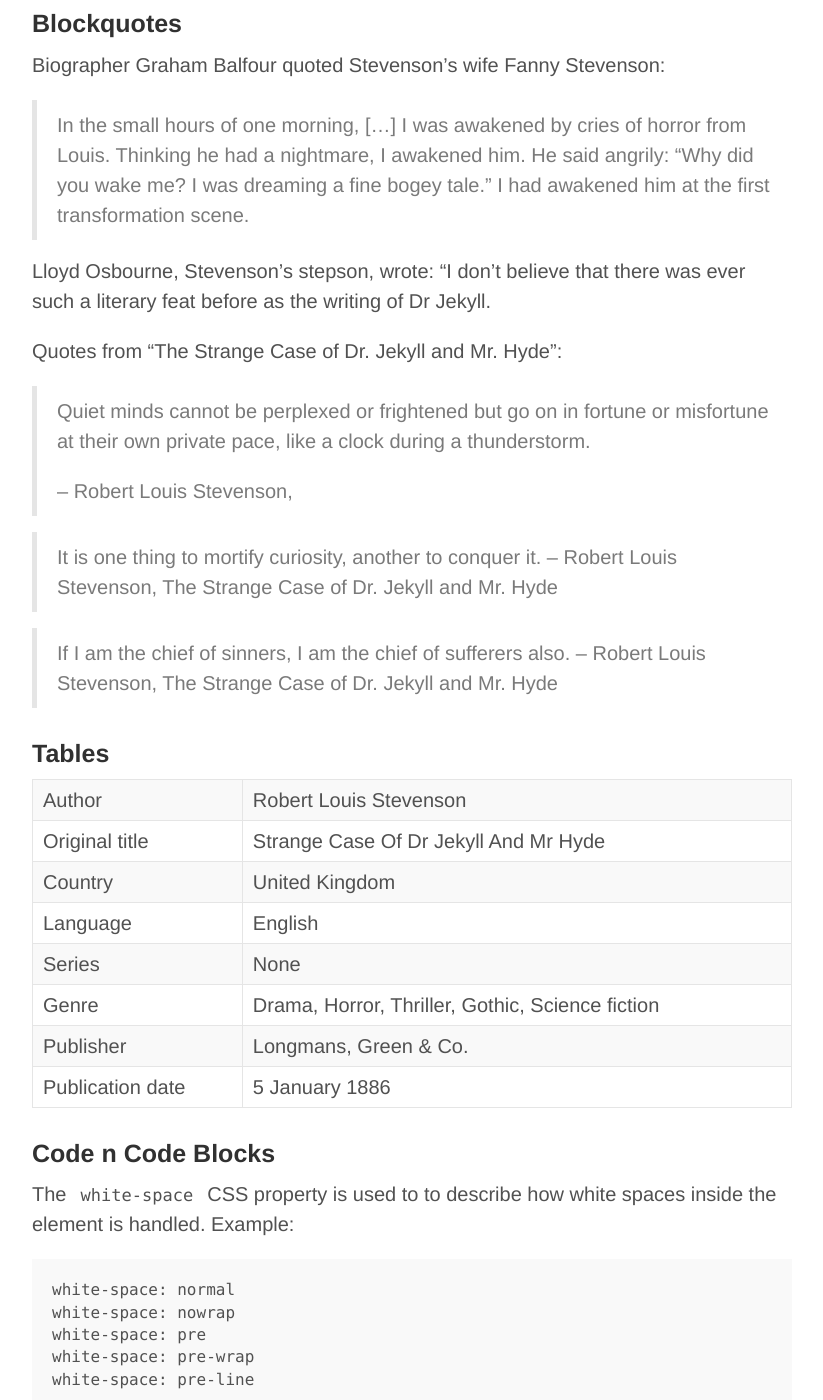
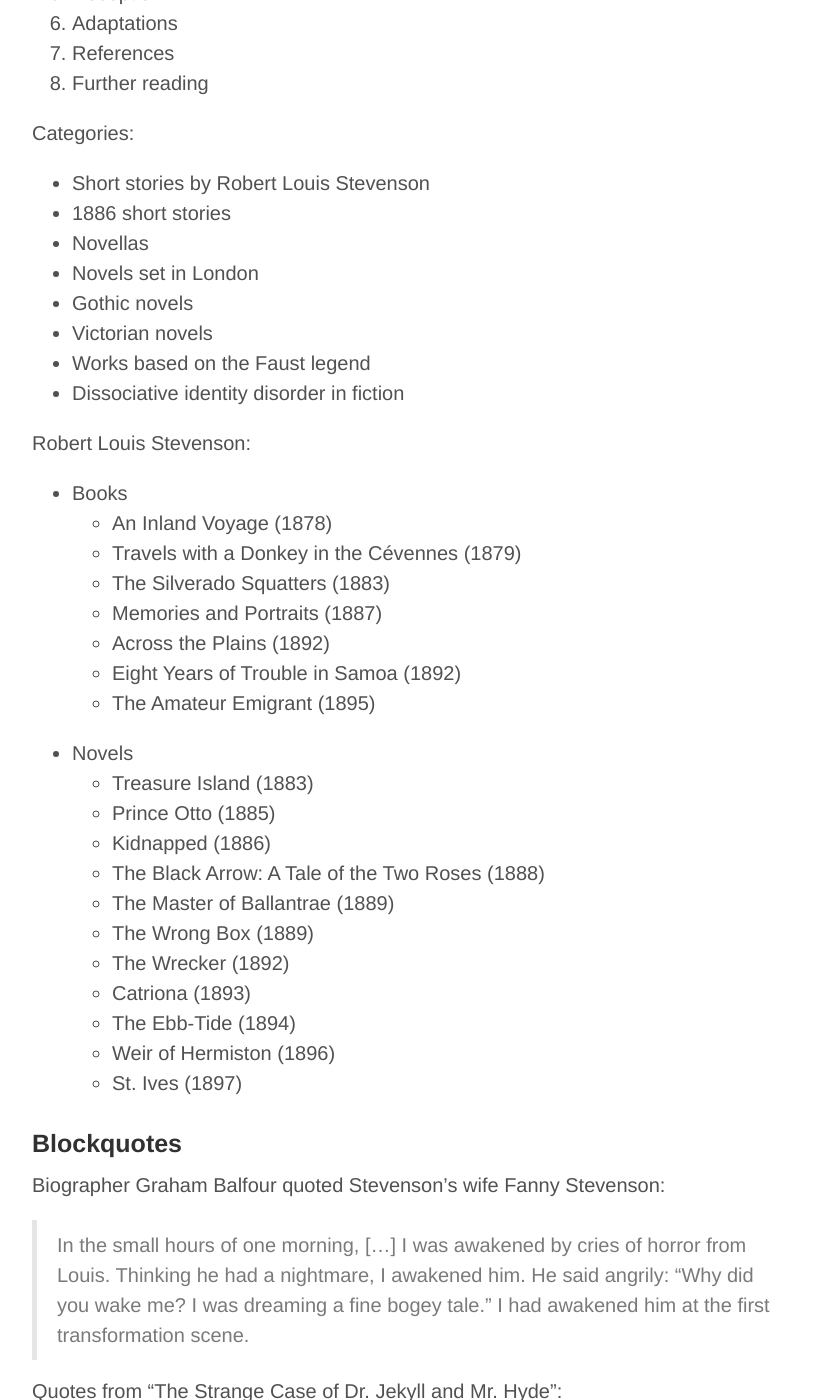
Before and after one commit to gledos/jekyll-minimal-theme-zh-cmn-hans, a Jekyll site: the page built from _posts/2014-04-01-test-styles.md, in a window 1280 px wide and 1400 px high, scrolled down 1699 px. Shown: the whole window, without its empty margins (228-1051 px from the left). Built offline with Jekyll 4.4.1, drawn with Linux system fonts in a browser that asks for light colours; some of the changed text lies outside the part shown.

Commit message:
up test style

```diff
--- a/_posts/2014-04-01-test-styles.md
+++ b/_posts/2014-04-01-test-styles.md
@@ -25,6 +25,22 @@
 It is about a London lawyer named Gabriel John Utterson
 who investigates strange occurrences between
 his old friend, Dr. Henry Jekyll, and the evil Edward Hyde.
+
+The work is commonly associated with the rare mental condition often called
+"split personality", referred to in psychiatry as dissociative identity disorder,
+where within the same body there exists more than one distinct personality.
+In this case, there are two personalities within Dr Jekyll, one apparently good
+and the other evil. The novella's impact is such that it has become a part of
+the language, with the very phrase "Jekyll and Hyde" coming to mean a person
+who is vastly different in moral character from one situation to the next.
+
+**Inspiration and writing**
+
+Robert Louis Stevenson Stevenson had long been intrigued by the idea...
+
+**Plot**
+
+John Utterson, a lawyer, is on his weekly walk with his relative...
 
 
 ### Lists
@@ -59,6 +75,29 @@
 - Works based on the Faust legend
 - Dissociative identity disorder in fiction
 
+Robert Louis Stevenson:
+
+- Books
+    - An Inland Voyage (1878)
+    - Travels with a Donkey in the Cévennes (1879)
+    - The Silverado Squatters (1883)
+    - Memories and Portraits (1887)
+    - Across the Plains (1892)
+    - Eight Years of Trouble in Samoa (1892)
+    - The Amateur Emigrant (1895)
+- Novels
+    - Treasure Island (1883)
+    - Prince Otto (1885)
+    - Kidnapped (1886)
+    - The Black Arrow: A Tale of the Two Roses (1888)
+    - The Master of Ballantrae (1889)
+    - The Wrong Box (1889)
+    - The Wrecker (1892)
+    - Catriona (1893)
+    - The Ebb-Tide (1894)
+    - Weir of Hermiston (1896)
+    - St. Ives (1897)
+
 
 
 ### Blockquotes
@@ -70,22 +109,23 @@
 > "Why did you wake me? I was dreaming a fine bogey tale."
 > I had awakened him at the first transformation scene.
 
-Lloyd Osbourne, Stevenson's stepson, wrote: "I don't believe that there was ever such a literary feat before as the writing of Dr Jekyll.
 
 Quotes from "The Strange Case of Dr. Jekyll and Mr. Hyde":
 
 > Quiet minds cannot be perplexed or frightened but go on in fortune
 > or misfortune at their own private pace, like a clock during a thunderstorm.
 >
-> -- Robert Louis Stevenson,
+> -- Robert Louis Stevenson
 
 
 > It is one thing to mortify curiosity, another to conquer it.
-> -- Robert Louis Stevenson, The Strange Case of Dr. Jekyll and Mr. Hyde
+>
+> -- Robert Louis Stevenson
 
 
 > If I am the chief of sinners, I am the chief of sufferers also.
-> -- Robert Louis Stevenson, The Strange Case of Dr. Jekyll and Mr. Hyde
+>
+> -- Robert Louis Stevenson
 
 
 
```
Also changed, not shown: README.md.
